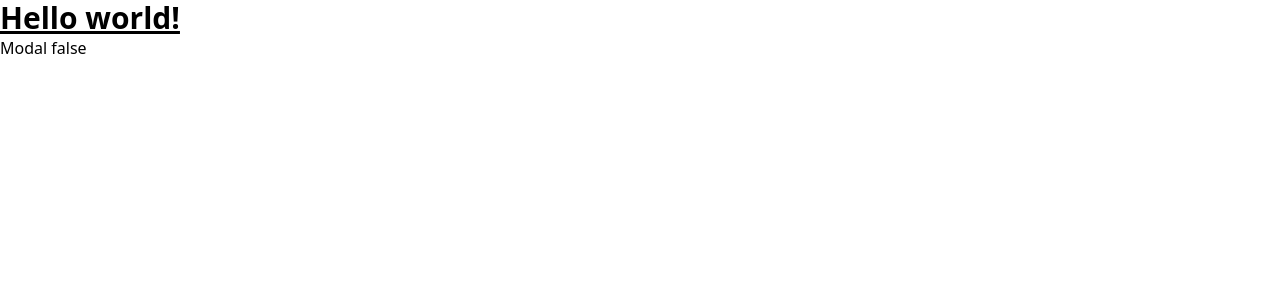
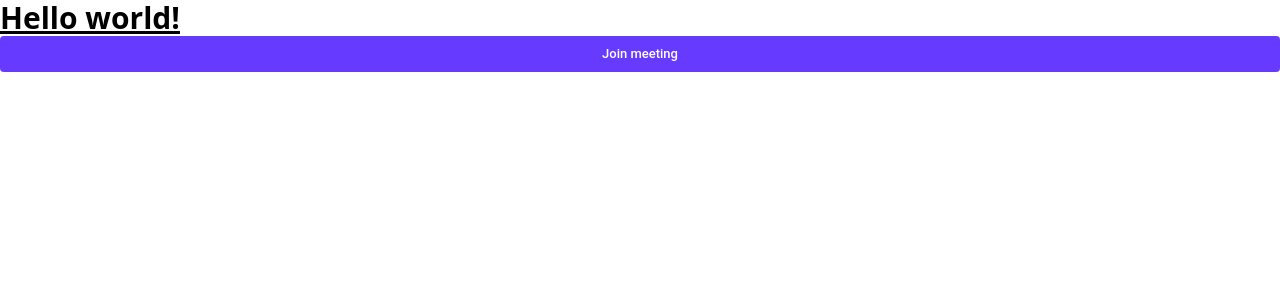
Before and after one commit to aAntak/task, a React (Create React App) app: page / in a window 1280 px wide. Shown: the top 300 px of the page. Built offline with nearby package versions, Linux system fonts and the light colour scheme.

Commit message:
Add button && typography

```diff
--- a/src/App.tsx
+++ b/src/App.tsx
@@ -1,20 +1,43 @@
 import { useState } from 'react';
-import { Modal } from './modules/core';
+import {
+  Modal,
+  Button,
+  Text,
+  TextStyle,
+  TextColor,
+  Headline,
+  HeadlineLevel,
+} from './modules/core';
 
 function App() {
   const [isModalOpen, setIsModalOpen] = useState(false);
   return (
     <>
       <h1 className="text-3xl font-bold underline">Hello world!</h1>
-      <button
+      <Button
         onClick={() => {
           setIsModalOpen(!isModalOpen);
         }}
       >
-        Modal {String(isModalOpen)}
-      </button>
+        Join meeting
+      </Button>
       <Modal isOpen={isModalOpen} onClose={() => setIsModalOpen(false)}>
-        Test
+        <div className="flex gap-y-10 flex-col">
+          <div>
+            <Headline as={HeadlineLevel.h2}>
+              Open session (JTL Danielius)
+            </Headline>
+            <Text textStyle={TextStyle.BodyText} color={TextColor.Grey50}>
+              Tommorow 19:30-20:15
+            </Text>
+          </div>
+          <div>
+            <Text textStyle={TextStyle.Subtitle} color={TextColor.Yellow1}>
+              Starts in:14min
+            </Text>
+            <Button>Join meeting</Button>
+          </div>
+        </div>
       </Modal>
     </>
   );
--- /dev/null
+++ b/src/modules/core/components/actions/button.tsx
@@ -0,0 +1,23 @@
+import { Button as HeadlessUIButton } from '@headlessui/react';
+import { PropsWithChildren } from 'react';
+import { Text, TextElementType, TextStyle } from '../typography';
+
+type ButtonProps = {
+  onClick?: () => void;
+};
+
+const Button = ({ onClick, children }: PropsWithChildren<ButtonProps>) => {
+  return (
+    <HeadlessUIButton
+      onClick={onClick}
+      className="w-full	inline-flex items-center justify-center rounded bg-purple py-1.5 py-2 px-3"
+    >
+      <Text as={TextElementType.span} textStyle={TextStyle.SubtitleMedium}>
+        {children}
+      </Text>
+    </HeadlessUIButton>
+  );
+};
+
+export { Button };
+export type { ButtonProps };
--- a/src/modules/core/components/actions/index.ts
+++ b/src/modules/core/components/actions/index.ts
@@ -1 +1,2 @@
 export * from "./icon-button"
+export * from "./button";
--- a/src/modules/core/components/index.ts
+++ b/src/modules/core/components/index.ts
@@ -1 +1,3 @@
 export * from "./popups";
+export * from "./actions";
+export * from "./typography"
--- /dev/null
+++ b/src/modules/core/components/typography/headline.tsx
@@ -0,0 +1,26 @@
+import { PropsWithChildren } from 'react';
+
+enum HeadlineLevel {
+  'h1' = 'h1',
+  'h2' = 'h2',
+}
+
+type HeadlineProps = {
+  as?: HeadlineLevel;
+};
+
+const baseClass = 'font-roboto text-grey-92';
+
+const headlineStyleClasses: Record<HeadlineLevel, string> = {
+  [HeadlineLevel.h1]: `${baseClass} text-headlineLarge font-medium`,
+  [HeadlineLevel.h2]: `${baseClass} text-headlineMedium font-medium pb-1`,
+};
+
+const Headline = ({
+  as: Component = HeadlineLevel.h1,
+  children,
+}: PropsWithChildren<HeadlineProps>) => (
+  <Component className={headlineStyleClasses[Component]}>{children}</Component>
+);
+
+export { Headline, HeadlineLevel };
--- /dev/null
+++ b/src/modules/core/components/typography/index.ts
@@ -0,0 +1,2 @@
+export * from "./text";
+export * from "./headline";
--- /dev/null
+++ b/src/modules/core/components/typography/text.tsx
@@ -0,0 +1,48 @@
+import { PropsWithChildren } from 'react';
+
+enum TextStyle {
+  BodyText = 'BodyText',
+  Subtitle = 'Subtitle',
+  SubtitleMedium = 'SubtitleMedium',
+  SubtitleSmall = 'SubtitleSmall',
+}
+
+enum TextElementType {
+  'p' = 'p',
+  'span' = 'span',
+}
+
+// TODO: Ideally should support all colors from the theme. This should not live here as well.
+enum TextColor {
+  White = 'text-white',
+  Yellow1 = 'text-yellow-1',
+  Grey50 = 'text-grey-50',
+}
+
+type TextProps = {
+  textStyle?: TextStyle;
+  as?: TextElementType;
+  color?: TextColor;
+};
+
+const baseClass = 'font-roboto';
+
+const textStyleClasses: Record<TextStyle, string> = {
+  [TextStyle.BodyText]: `${baseClass} text-body font-normal`,
+  [TextStyle.Subtitle]: `${baseClass} text-subtitle font-normal pb-2.5`,
+  [TextStyle.SubtitleMedium]: `${baseClass} text-subtitleMedium font-medium`,
+  [TextStyle.SubtitleSmall]: `${baseClass} text-subtitleSmall font-medium`,
+};
+
+const Text = ({
+  textStyle = TextStyle.BodyText,
+  as: Component = TextElementType.p,
+  color = TextColor.White,
+  children,
+}: PropsWithChildren<TextProps>) => (
+  <Component className={`${textStyleClasses[textStyle]} ${color}`}>
+    {children}
+  </Component>
+);
+
+export { Text, TextStyle, TextElementType, TextColor };
--- a/tailwind.config.js
+++ b/tailwind.config.js
@@ -3,6 +3,7 @@
 /* TODO: I kept color token names consistent as in figma but:
   1. Figma has inconsistent color naming
   2. I'd argue we should use semantic color naming (primary, secondary, danger, warning, etc.)
+  --primitives--hover--purple: #5c33e7;
 */
 
 module.exports = {
@@ -11,6 +12,21 @@ module.exports = {
   ],
     theme: {
       extend: {
+        fontFamily: {
+          roboto: ['Roboto', 'sans-serif'],
+        },
+        fontSize: {
+          headlineLarge: '30px',
+          headlineMedium: '18px',
+          body: '14px',
+          subtitle: '13px',
+          subtitleMedium: '13px',
+          subtitleSmall: '11px',
+        },
+        fontWeight: {
+          normal: 400,
+          medium: 500,
+        },
         colors: {
           grey: {
             92: '#E0E0E1',
```
Also changed, not shown: 1 other file (tests, documents, lock files or other folders).
